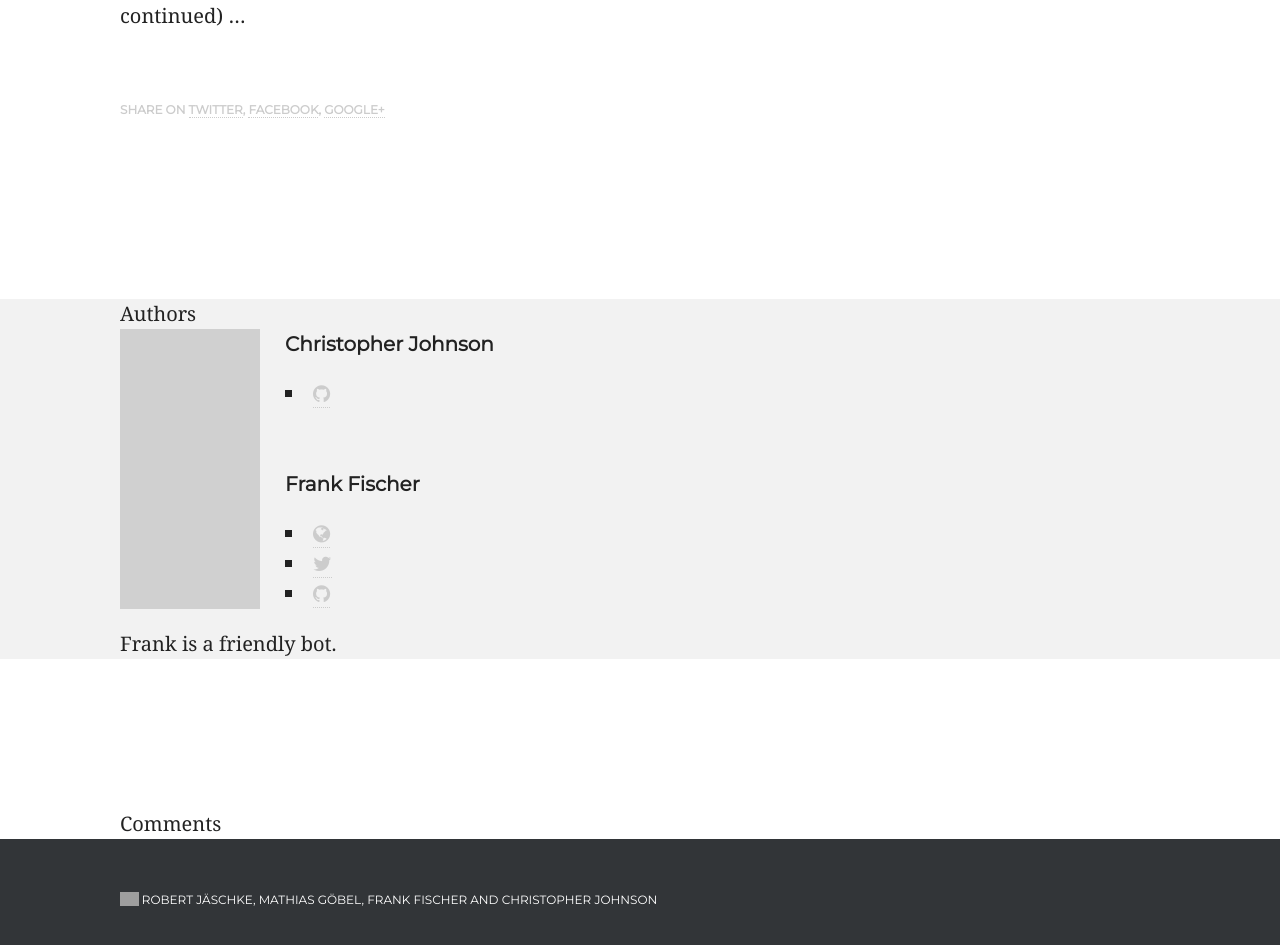
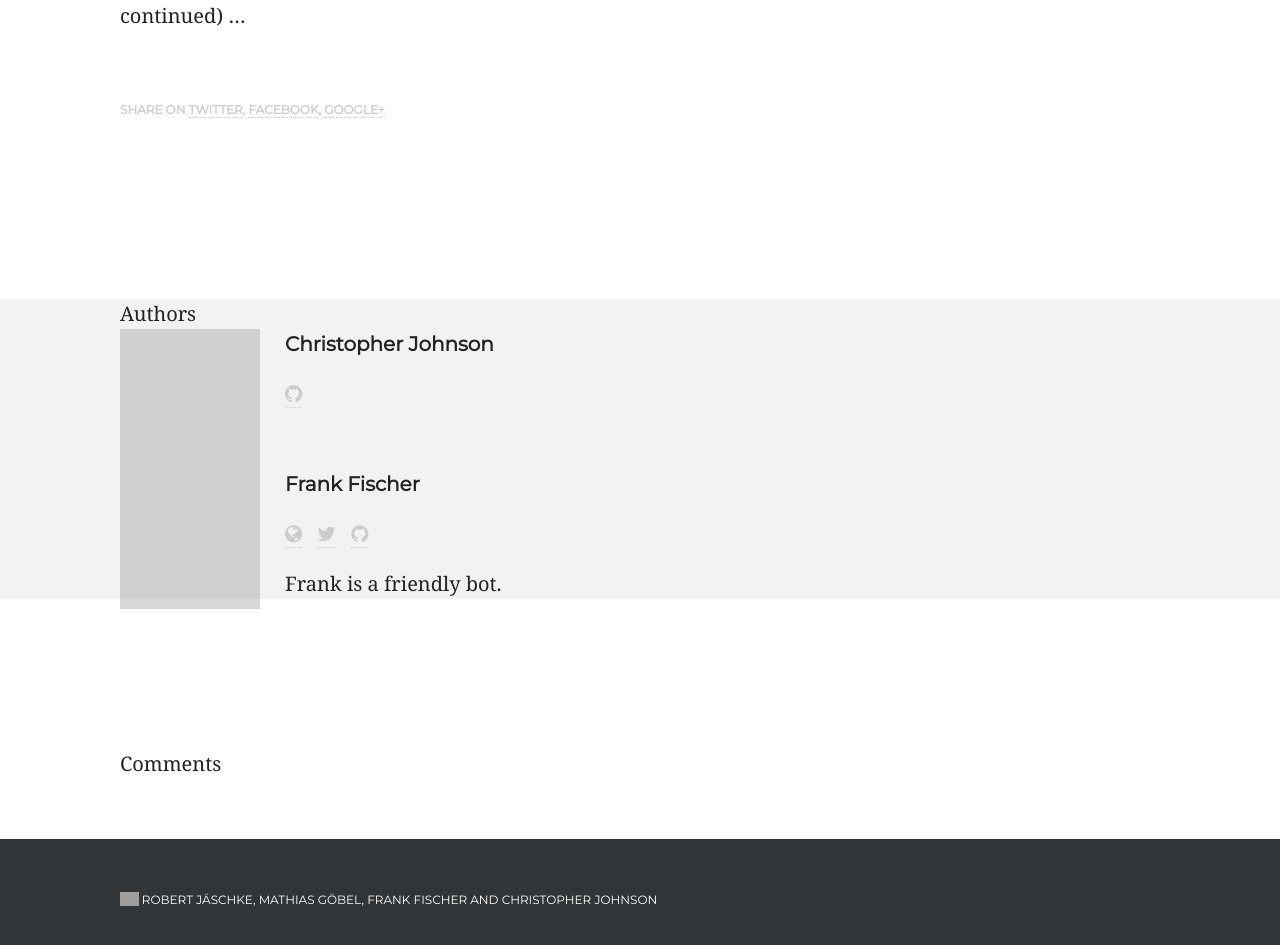
Before and after one commit to weltliteratur/blog, a Jekyll site: the page built from _posts/2016-02-18-Some-Preparations.markdown, in a window 1280 px wide. Shown: the part 891-1836 px from the top of the page. Built offline with Jekyll 4.4.1, drawn with Linux system fonts in a browser that asks for light colours; nearby versions of some CDN libraries; some web fonts are replaced; comment, search, counter and statistics services are not loaded; grey boxes are pictures that could not be loaded.

Commit message:
refined author include and corresponding css

```diff
--- a/css/style.css
+++ b/css/style.css
@@ -13,6 +13,12 @@ p.copy > img {
 }
 .avatarwrapper:hover {opacity:1.0;}
 .authors {background: #f2f2f2 none repeat scroll 0 0;}
+.author > ul > li {
+    list-style: none;
+    display: inline-block;
+    margin-right: 10px;
+}
+
 /* --------------------------------------
 -----   Reset   -----
 ------------------------------------------*/
```
